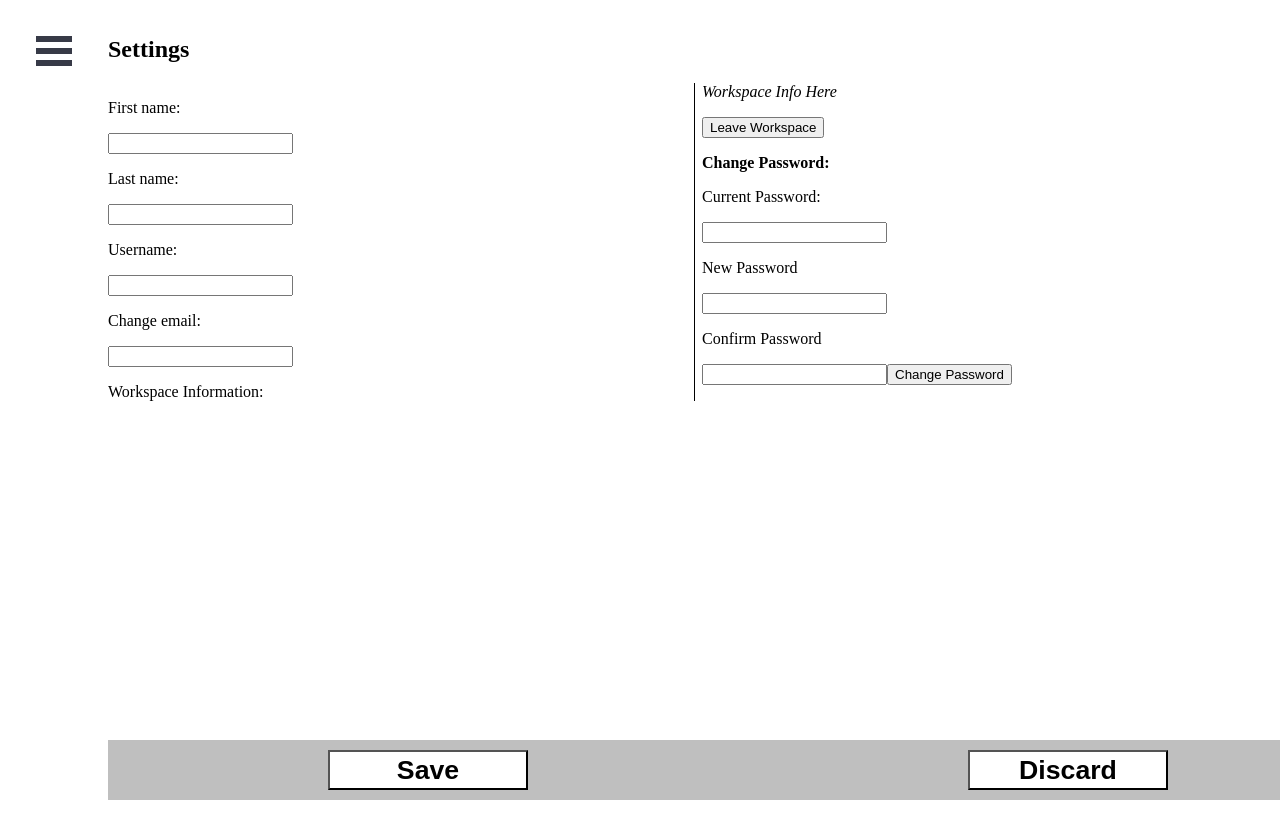
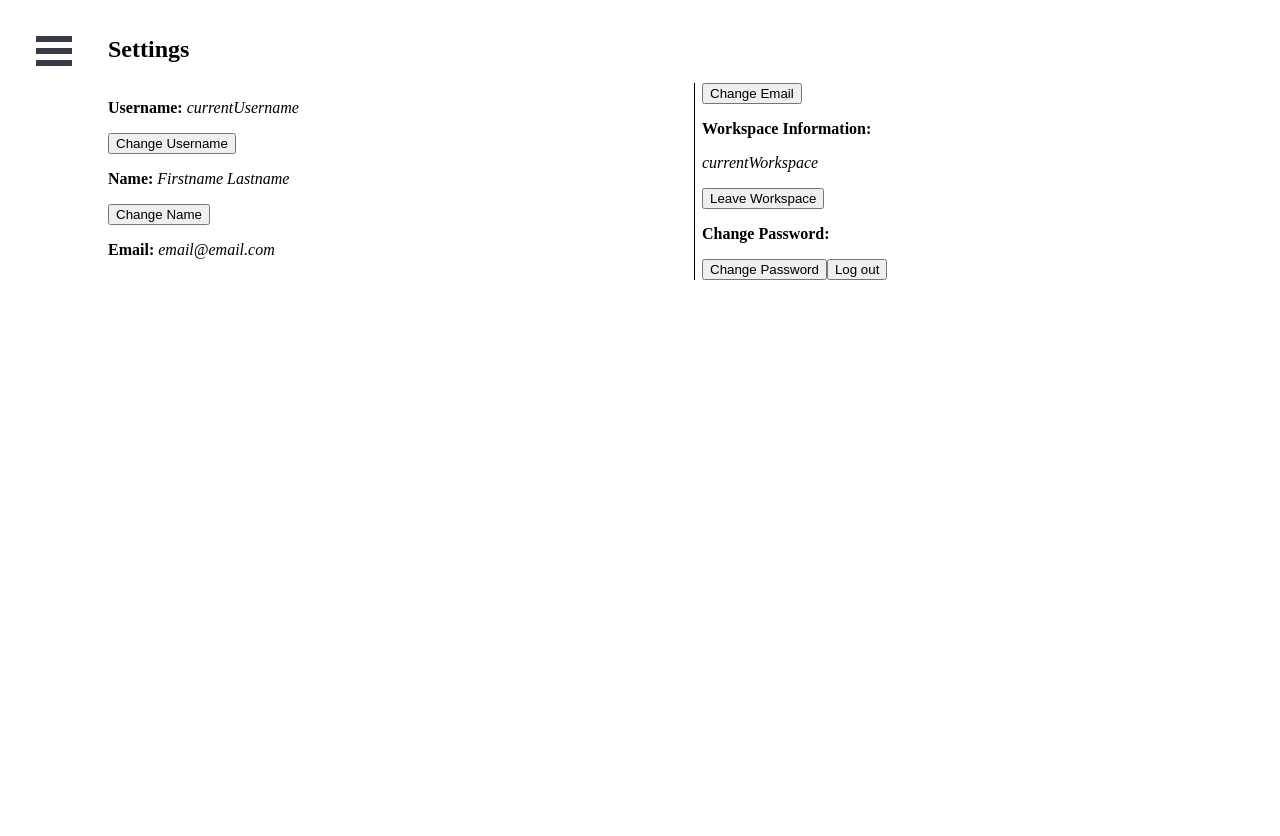
Before and after one commit to ZhunCn/Pantry-Maestro, a React app: page /settings in a window 1280 px wide. Built offline with nearby package versions, Linux system fonts and the light colour scheme.

Commit message:
Restyled the settings page to show popups.

```diff
--- a/package.json
+++ b/package.json
@@ -43,6 +43,7 @@
     "axios": "^0.18.0",
     "bcrypt": "^3.0.4",
     "body-parser": "^1.18.3",
+    "bootstrap": "^4.3.1",
     "chalk": "^2.4.1",
     "dotenv": "^6.1.0",
     "express": "^4.16.4",
@@ -59,6 +60,7 @@
     "path": "^0.12.7",
     "rand-token": "^0.4.0",
     "react": "^16.8.1",
+    "react-bootstrap": "^1.0.0-beta.5",
     "react-burger-menu": "^2.6.4",
     "react-datepicker": "^2.1.0",
     "react-dom": "^16.8.1",
--- a/src/frontend/containers/SettingsPage/index.js
+++ b/src/frontend/containers/SettingsPage/index.js
@@ -40,50 +40,158 @@ let validPass = function verifyPass(password){
 
   return true;
 }
-
+class Popup extends React.Component {
+  render() {
+    if(this.props.text=="username"){
+      return (
+        <div className='popup'>
+          <div className='popup_inner'>
+            <h1>Change your username</h1>
+            <p>Current Username:</p>
+            <p><i>username here</i></p>
+            <form>
+            <p>New Username:</p>
+            <input type="text" id="usernameInput" name="username" placeholder="Username"/>
+            </form>
+          <button onClick={()=>this.ret(document.getElementById("usernameInput").value, "username")}>Save</button>
+          <button onClick={()=>this.props.closePopup()}>Discard Changes</button>
+          </div>
+        </div>
+      );
+    }
+    else if(this.props.text=="name"){
+      return (
+        <div className='popup'>
+          <div className='popup_inner'>
+            <h1>Change your name</h1>
+            <p>Current name:</p>
+            <p><i>name here</i></p>
+            <form>
+            <p>First Name:</p>
+            <input type="text" id="firstnameInput" name="firstname" placeholder="First name"/>
+            <p>Last Name:</p>
+            <input type="text" id="lastnameInput" name="lastname" placeholder="Last name"/>
+            </form>
+          <button onClick={()=>this.ret([document.getElementById("firstnameInput").value, document.getElementById("lastnameInput").value], "name")}>Save</button>
+          <button onClick={()=>this.props.closePopup()}>Discard Changes</button>
+          </div>
+        </div>
+      );
+    }
+    else if(this.props.text=="email"){
+      return (
+        <div className='popup'>
+          <div className='popup_inner'>
+            <h1>Change your email</h1>
+            <p>Current Email:</p>
+            <p><i>email here</i></p>
+            <form>
+            <p>New Email:</p>
+            <input type="text" id="emailInput" name="email" placeholder="email"/>
+            </form>
+          <button onClick={()=>this.ret(document.getElementById("emailInput").value, "email")}>Save</button>
+          <button onClick={()=>this.props.closePopup()}>Discard Changes</button>
+          </div>
+        </div>
+      );
+    }
+    else if(this.props.text=="leave"){
+      return (
+        <div className='popup'>
+          <div className='popup_inner'>
+            <h1>Leave the Workspace</h1>
+            <p>Workspace:</p>
+            <p><i>workspace here</i><br /></p>
+            <p>Are you sure you want to leave this workspace?</p>
+          <button onClick={()=>this.ret("leave", "leave")}>Yes, leave this workspace</button>
+          <button onClick={()=>this.props.closePopup()}>No, don't leave this workspace</button>
+          </div>
+        </div>
+      );
+    }
+    else if(this.props.text=="password"){
+      return (
+        <div className='popup'>
+          <div className='popup_inner'>
+            <h1>Change your Password</h1>
+            <form>
+            <p>Current password:</p>
+            <input type="text" id="curPasswordInput" name="pass1" placeholder="Current Password"/>
+            <p>New Password:</p>
+            <input type="text" id="newPasswordInput" name="pass2" placeholder="New Password"/>
+            <p>Confirm Password:</p>
+            <input type="text" id="confirmPassword" name="pass3" placeholder="Confirm Password"/>
+            </form>
+          <button onClick={()=>this.ret([document.getElementById("curPasswordInput").value, document.getElementById("newPasswordInput").value, document.getElementById("confirmPassword").value], "password")}>Save</button>
+          <button onClick={()=>this.props.closePopup()}>Discard Changes</button>
+          </div>
+        </div>
+      );
+    }
+  }
+  ret = (user, pass) =>{
+    this.props.closePopup();
+    this.props.callBack(user, pass);
+  }
+}
 export default class Settings extends React.Component {
+  constructor() {
+    super();
+    this.state = {
+      value:"",
+      showPopup: false
+    };
+  }
+  togglePopup(value) {
+    this.setState({
+      showPopup: !this.state.showPopup,
+      value: value
+    });
+  }
+  callbackFunction = (data, field) =>{
+    //Here is where all the data stuff goes.
+    //data is the actual user input,
+    //whereas field is the name of the aspect the user is trying to change, e.g. "username" or "password"
+    console.log(data+" "+field);
+    this.props.closePopup;
+  }
   render() {
+    const user = "currentUsername";
+    const name = "Firstname" + " " + "Lastname";
+    const email = "email@email.com";
+    const curWorkspace = "currentWorkspace";
     return (
       <div>
         <GenericNavigationBar/>
         <div class="Content">
         <h2>Settings</h2>
 	       <div class="Total">
-	        <div class="Left">
-		        <form>
-			         <p>First name:</p>
-  			          <input type="text" name="firstname"/>
-			         <p>Last name:</p>
-  			          <input type="text" name="lastname"/>
-			         <p>Username:</p>
-  			          <input type="text" name="username"/>
-			         <p>Change email:</p>
-  			          <input type="text" name="email"/>
-			         <p>Workspace Information:</p>
-		           <p><i>Workspace Info Here</i></p>
-  			       <button>Leave Workspace</button>
-		        </form>
+	        <div class="col">
+            <p><strong>Username: </strong><i>{user}</i></p>
+            <button onClick={() => {this.togglePopup("username")}}>Change Username</button>
+            <p><strong>Name: </strong><i>{name}</i></p>
+            <button onClick={() => {this.togglePopup("name")}}>Change Name</button>
+            <p><strong>Email: </strong><i>{email}</i></p>
+            <button onClick={() => {this.togglePopup("email")}}>Change Email</button>
 	        </div>
-	        <div class="Right">
-		        <form>
-			         <p><strong>Change Password:</strong></p>
-			         <p>Current Password:</p>
-  			          <input type="text" name="firstname"/>
-			         <p>New Password</p>
-  			          <input type="text" name="lastname"/>
-		           <p>Confirm Password</p>
-  			       <input type="text" name="username"/>
-               <button>Change Password</button>
-		        </form>
+	        <div class="col">
+            <p><strong>Workspace Information: </strong></p>
+		        <p><i>{curWorkspace}</i></p>
+  			    <button onClick={() => {this.togglePopup("leave")}}>Leave Workspace</button>
+			      <p><strong>Change Password:</strong></p>
+            <button onClick={() => {this.togglePopup("password")}}>Change Password</button>
+            <button onClick={() => {this.logoutProcedure()}}>Log out</button>
           </div>
 	    </div>
-      <div class="Footer">
-      <div class="flex">
-		  <button class="Save">Save</button>
-		  <button class="Discard">Discard</button>
-	     </div>
-       </div>
-        </div>
+      </div>
+      {this.state.showPopup ?
+      <Popup
+        text={this.state.value}
+        closePopup={this.togglePopup.bind(this)}
+        callBack={this.callbackFunction}
+      />
+      : null
+      }
       </div>
     );
   }
--- a/src/frontend/containers/SettingsPage/styles.scss
+++ b/src/frontend/containers/SettingsPage/styles.scss
@@ -1,41 +1,33 @@
 @charset "UTF-8";
+* {
+  box-sizing: border-box;
+}
 .Content{
     margin-left: 108px;
     margin-top: 36px;
 }
 .Total {
-    column-count: 2;
-    column-rule-style: solid;
-    column-rule-width: 1px;
-    display: block;
-	margin-top: 0px;
-	margin-bottom: 70px;
+  display: grid;
+  grid-template-columns: repeat(auto-fit, minmax(100px, 1fr));
 }
-.Total .Left {
-	vertical-align: top;
-    display: inline-block;
+.popup {
+  position: fixed;
+  width: 100%;
+  height: 100%;
+  top: 0;
+  left: 0;
+  right: 0;
+  bottom: 0;
+  margin: auto;
+  background-color: rgba(0,0,0, 0.5);
 }
-.Total .Right {
-	display: block;
-	vertical-align: top;
+.popup_inner {
+  position: absolute;
+  left: 25%;
+  right: 25%;
+  top: 25%;
+  bottom: 25%;
+  margin: auto;
+  background: white;
+  padding: 20px;
 }
-.Footer{
-	background:rgba(0, 0, 0, .25);
-	padding-top: 10px;
-	padding-bottom: 10px;
-	bottom: 0px;
-	position: fixed;
-	width: 100%;
-}
-.flex{
-	display: flex;
-	justify-content: space-around;
-}
-.Footer button{
-	width: 200px;
-	height: 40px;
-	font-size: 20pt;
-	background-color: white;
-	font-weight: bold;
-	display: block;
-}
```
Also changed, not shown: 1 other file.
